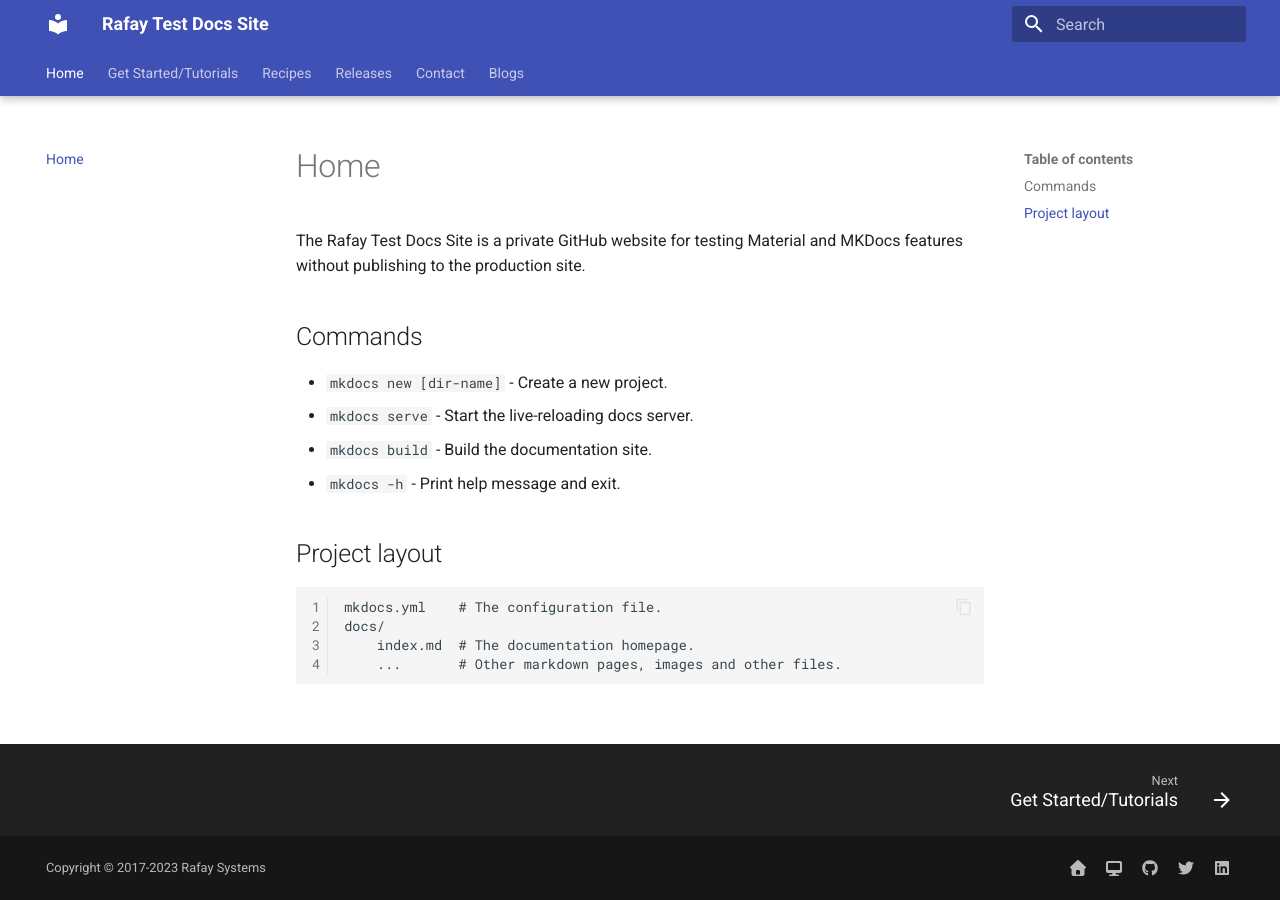
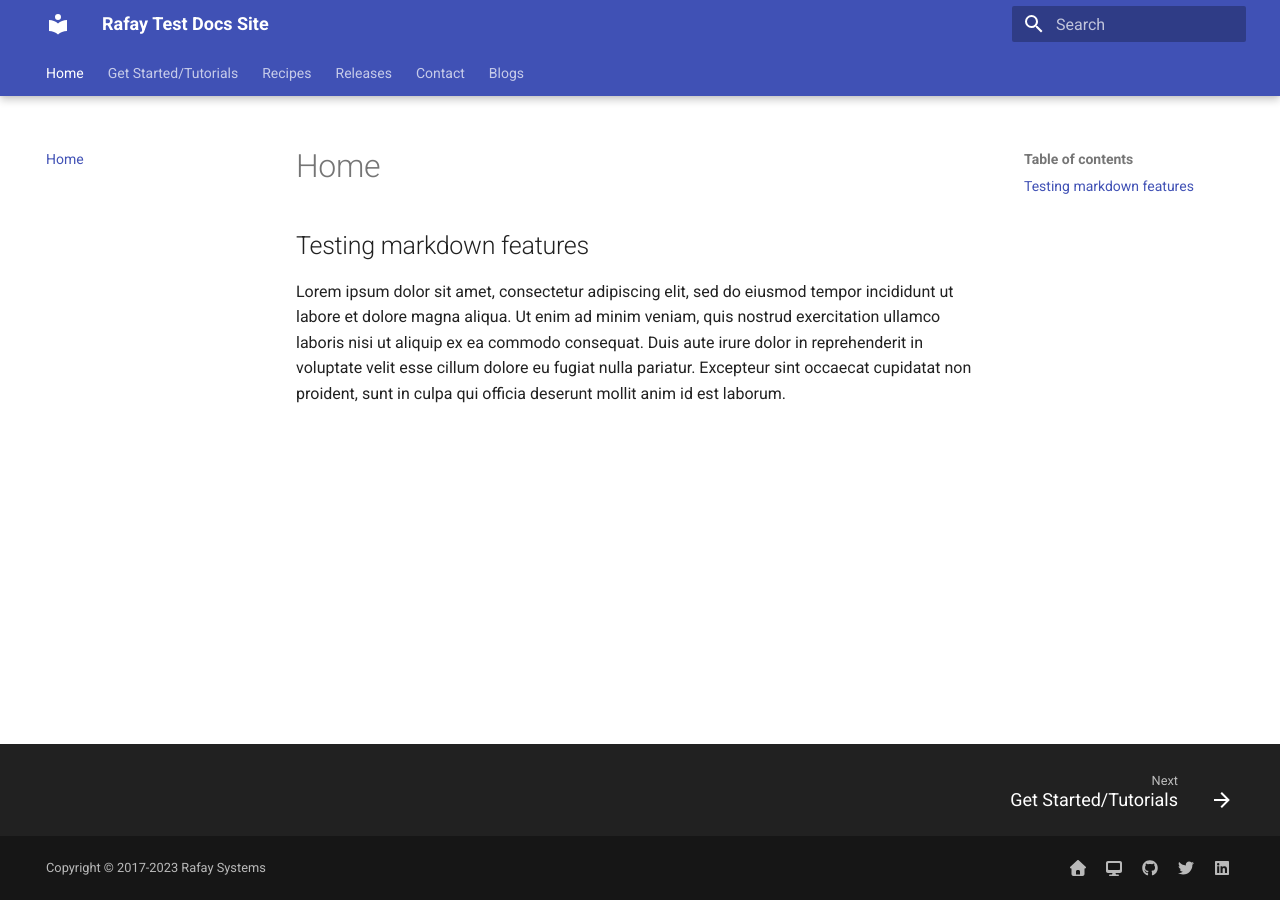
Before and after one commit to darren-rafay/testdocs, an MkDocs documentation site: the page built from docs/index.md, in a window 1280 px wide. Built offline with MkDocs 1.6.1 and Material for MkDocs 9.7.7, drawn with Linux system fonts in a browser that asks for light colours.

Commit message:
Lorem ipsum
Changed text to lorem ipsum so there's no Rafay content on this test site because the site must be public because my GitHub account is free.

```diff
--- a/docs/index.md
+++ b/docs/index.md
@@ -1,20 +1,8 @@
 ---
-title: Learn KOP - Welcome to the Rafay Test Docs Site
-description: The Rafay Test Docs Site is a private GitHub website for testing Material and MKDocs features without publishing to the production site.
+title: Welcome
+description: Lorem ipsum dolor sit amet, consectetur adipiscing elit, sed do eiusmod tempor incididunt ut labore et dolore magna aliqua.
 ---
 
-The Rafay Test Docs Site is a private GitHub website for testing Material and MKDocs features without publishing to the production site.
+## Testing markdown features
 
-## Commands
-
-* `mkdocs new [dir-name]` - Create a new project.
-* `mkdocs serve` - Start the live-reloading docs server.
-* `mkdocs build` - Build the documentation site.
-* `mkdocs -h` - Print help message and exit.
-
-## Project layout
-
-    mkdocs.yml    # The configuration file.
-    docs/
-        index.md  # The documentation homepage.
-        ...       # Other markdown pages, images and other files.
+Lorem ipsum dolor sit amet, consectetur adipiscing elit, sed do eiusmod tempor incididunt ut labore et dolore magna aliqua. Ut enim ad minim veniam, quis nostrud exercitation ullamco laboris nisi ut aliquip ex ea commodo consequat. Duis aute irure dolor in reprehenderit in voluptate velit esse cillum dolore eu fugiat nulla pariatur. Excepteur sint occaecat cupidatat non proident, sunt in culpa qui officia deserunt mollit anim id est laborum.
```
Also changed, not shown: docs/blog/posts/hello-world.md (+0 -1 lines), docs/contact/overview.md (+3 -16 lines), docs/learn/overview.md (+3 -16 lines), docs/recipes/overview.md (+3 -16 lines), docs/releasenotes/overview.md (+3 -16 lines).
